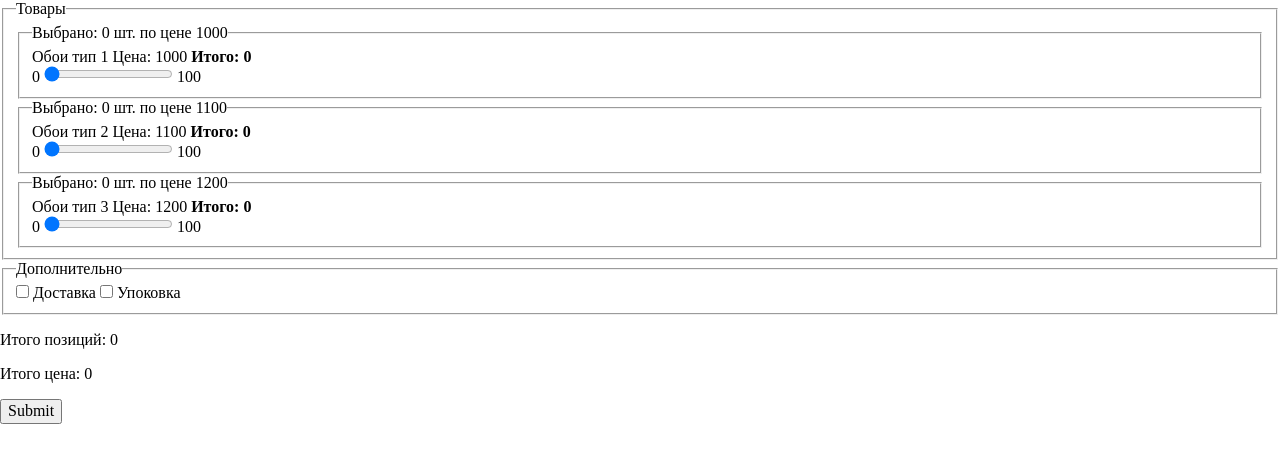
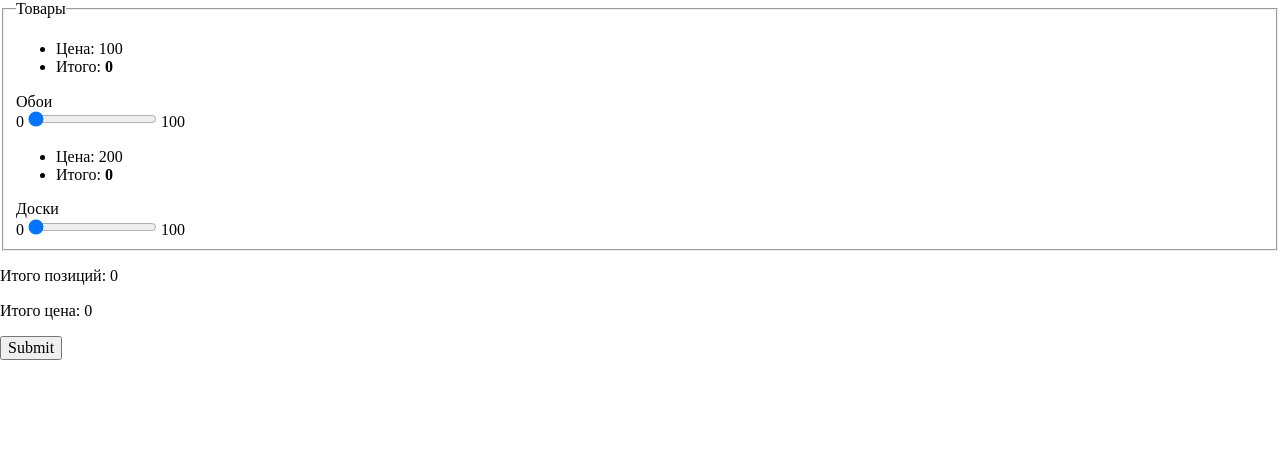
Before and after one commit to nikita-rogatnev/calculation-form, a website built with webpack: page public/index.html in a window 1280 px wide. Built offline with nearby package versions, Linux system fonts and the light colour scheme.

Commit message:
refactor to classes

```diff
--- a/package.json
+++ b/package.json
@@ -12,6 +12,7 @@
     "@babel/preset-env": "7.3.1",
     "babel-loader": "8.0.5",
     "css-loader": "^2.1.1",
+    "jsdoc": "^3.5.5",
     "style-loader": "^0.23.1",
     "webpack": "4.29.5",
     "webpack-cli": "3.2.3",
--- a/public/index.html
+++ b/public/index.html
@@ -10,26 +10,7 @@
 </head>
 <body>
 
-<form class="form">
-  <fieldset class="ranges">
-    <legend class="ranges__legend">Товары</legend>
-  </fieldset>
-
-  <fieldset class="options">
-    <legend class="options__legend">Дополнительно</legend>
-    <input type="checkbox" name="delivery" id="delivery" value="1" data-price="666">
-    <label for="delivery">Доставка</label>
-    <input type="checkbox" name="delivery" id="package" value="1" data-price="200">
-    <label for="package">Упоковка</label>
-  </fieldset>
-
-  <div class="form__total">
-    <p>Итого позиций: <span class="form__quantity">0</span></p>
-    <p>Итого цена: <span class="form__price">0</span></p>
-  </div>
-
-  <button type="submit">Submit</button>
-</form>
+<main class="app"></main>
 
 <script src="./bundle.js"></script>
 
--- /dev/null
+++ b/src/component.js
@@ -0,0 +1,35 @@
+import {createElement} from './utils';
+
+export class Component {
+  constructor() {
+    if (new.target === Component) {
+      throw new Error(`Can't instantiate BaseComponent, only concrete one.`);
+    }
+
+    this._element = null;
+
+    this._state = {
+      // Component state
+    };
+  }
+
+  get element() {
+    return this._element;
+  }
+
+  get template() {
+    throw new Error(`You have to define template.`);
+  }
+
+  render() {
+    this._element = createElement(this.template);
+    this.bind();
+    return this._element;
+  }
+
+  bind() {
+  }
+
+  unbind() {
+  }
+}
--- /dev/null
+++ b/src/components/form/form.js
@@ -0,0 +1,32 @@
+import {Component} from '../../component';
+
+// Form Class
+export class Form extends Component {
+  constructor() {
+    super();
+  }
+
+  get template() {
+    return `<form class="form">
+      <fieldset class="ranges">
+        <legend class="ranges__legend">Товары</legend>
+        <div class="ranges__container"></div>
+      </fieldset>
+
+<!--      <fieldset class="options">-->
+<!--        <legend class="options__legend">Дополнительно</legend>-->
+<!--        <input type="checkbox" name="delivery" id="delivery" value="100" data-price="666">-->
+<!--        <label for="delivery">Доставка</label>-->
+<!--        <input type="checkbox" name="delivery" id="package" value="200" data-price="200">-->
+<!--        <label for="package">Упоковка</label>-->
+<!--      </fieldset>-->
+<!--    -->
+      <div class="form__total">
+        <p>Итого позиций: <span class="form__quantity">0</span></p>
+        <p>Итого цена: <span class="form__price">0</span></p>
+      </div>
+
+      <button type="submit">Submit</button>
+    </form>`;
+  }
+}
--- /dev/null
+++ b/src/components/range-slider/range-slider.js
@@ -0,0 +1,31 @@
+import {Component} from '../../component';
+
+// Range Slider Class
+export class RangeSlider extends Component {
+  constructor(name, price, min, max, step, start) {
+    super();
+    this._name = name;
+    this._price = price;
+    this._min = min;
+    this._max = max;
+    this._step = step;
+    this._start = start;
+  }
+
+  get template() {
+    return `<section class="range__item">
+    <header class="range__info">
+      <ul>
+        <li>Цена: ${this._price}</li>
+        <li>Итого: <b class="range__total-price">0</b></li>
+      </ul>
+    </header>
+    <label>${this._name}</label>
+    <div class="range__controls">
+      <span class="range__helper">${this._min}</span>
+      <input type="range" name="range__input" class="range__input" min="${this._min}" max="${this._max}" step="${this._step}" value="${this._start}" data-price="${this._price}">
+      <span class="range__helper">${this._max}</span>
+    </div>
+  </section>`;
+  };
+}
--- a/src/main.js
+++ b/src/main.js
@@ -1,59 +1,14 @@
-// Range Slider
-const rangeContainer = document.querySelector(`.ranges`);
+import {Form} from './components/form/form';
+import {RangeSlider} from './components/range-slider/range-slider';
 
-const rangeSlider = (name, price, min, max, step = 1, start = 0) => {
-  const rangeTemplate = `
-  <legend class="range__result">Выбрано: <span class="range__value">${start}</span> шт. по цене ${price}</legend>
-	<div class="range__info">
-	  <label for="range__input">${name}</label>
-    <span>Цена: ${price}</span>
-    <b>Итого: <span class="range__total-price">0</span></b>
-  </div>
-  <div class="range__controls">
-    <span class="range__helper">${min}</span>
-    <input type="range" name="range__input" class="range__input" min="${min}" max="${max}" step="${step}" value="${start}" data-price="${price}">
-    <span class="range__helper">${max}</span>
-  </div>
-  `;
+// Render Form
+const formContainer = document.querySelector(`.app`);
+formContainer.innerHTML = ``;
+const formItem = new Form();
+formContainer.appendChild(formItem.render());
 
-  const rangeItem = document.createElement(`fieldset`);
-  rangeItem.className = `range__item`;
-  rangeItem.innerHTML = rangeTemplate;
-
-  return rangeContainer.appendChild(rangeItem);
-};
-
-// name, price, min, max, step, start
-rangeSlider(`Обои тип 1`, 1000, 0, 100, 1, 0);
-rangeSlider(`Обои тип 2`, 1100, 0, 100, 1, 0);
-rangeSlider(`Обои тип 3`, 1200, 0, 100, 1, 0);
-
-// Dynamic result
-const rangeSliders = document.querySelectorAll(`.range__item`);
-
-for (let item of rangeSliders) {
-  const rangeInput = item.querySelector(`.range__input`);
-  const rangeResult = item.querySelector(`.range__value`);
-  const rangePrice = item.querySelector(`.range__total-price`);
-
-  rangeInput.addEventListener('input', function () {
-    rangeResult.innerHTML = `${this.value}`;
-    rangePrice.innerHTML = `${this.value * this.dataset.price}`;
-  });
-}
-
-// Form
-const form = document.querySelector(`.form`);
-const quantityElement = document.querySelector(`.form__quantity`);
-const priceElement = document.querySelector(`.form__price`);
-
-form.addEventListener('input', function () {
-  const formInputs = form.querySelectorAll(`input[data-price]`);
-
-  if (formInputs.checked) {
-    console.log(`чето чекнуто`);
-  }
-
+formContainer.addEventListener('input', function () {
+  const formInputs = document.querySelectorAll(`input[data-price]`);
   let totalQuantity = 0;
   let totalPrice = 0;
 
@@ -62,6 +17,29 @@ form.addEventListener('input', function () {
     totalPrice += parseInt(formInputs[i].dataset.price * formInputs[i].value);
   }
 
-  quantityElement.innerHTML = totalQuantity;
-  priceElement.innerHTML = totalPrice;
+  document.querySelector(`.form__quantity`).innerHTML = totalQuantity.toString();
+  document.querySelector(`.form__price`).innerHTML = totalPrice.toString();
 });
+
+// Render Range Sliders
+const rangeSliderContainer = document.querySelector(`.ranges__container`);
+rangeSliderContainer.innerHTML = ``;
+
+// @name, @price, @min, @max, @step, @start
+const rangeSliderItem = new RangeSlider(`Обои`, 100, 0, 100, 1, 0);
+rangeSliderContainer.appendChild(rangeSliderItem.render());
+
+const rangeSliderItem2 = new RangeSlider(`Доски`, 200, 0, 100, 1, 0);
+rangeSliderContainer.appendChild(rangeSliderItem2.render());
+
+// Range Sliders Dynamic Result
+const rangeSliders = document.querySelectorAll(`.range__item`);
+
+for (let item of rangeSliders) {
+  const rangeInput = item.querySelector(`.range__input`);
+  const rangePrice = item.querySelector(`.range__total-price`);
+
+  rangeInput.addEventListener('input', function () {
+    rangePrice.innerHTML = `${this.value * this.dataset.price}`;
+  });
+}
--- /dev/null
+++ b/src/utils.js
@@ -0,0 +1,6 @@
+// Create Element
+export const createElement = (template) => {
+  const newElement = document.createElement(`div`);
+  newElement.innerHTML = template;
+  return newElement.firstChild;
+};
```
Also changed, not shown: public/bundle.js (+189 -54 lines), 2 other files.
